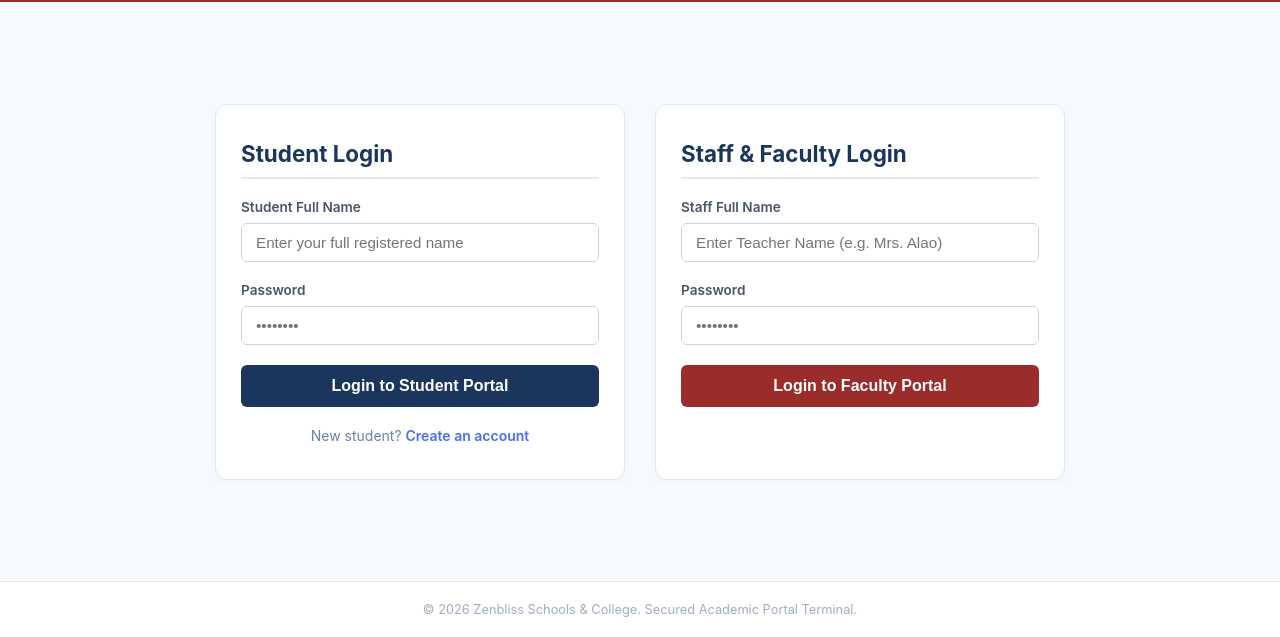
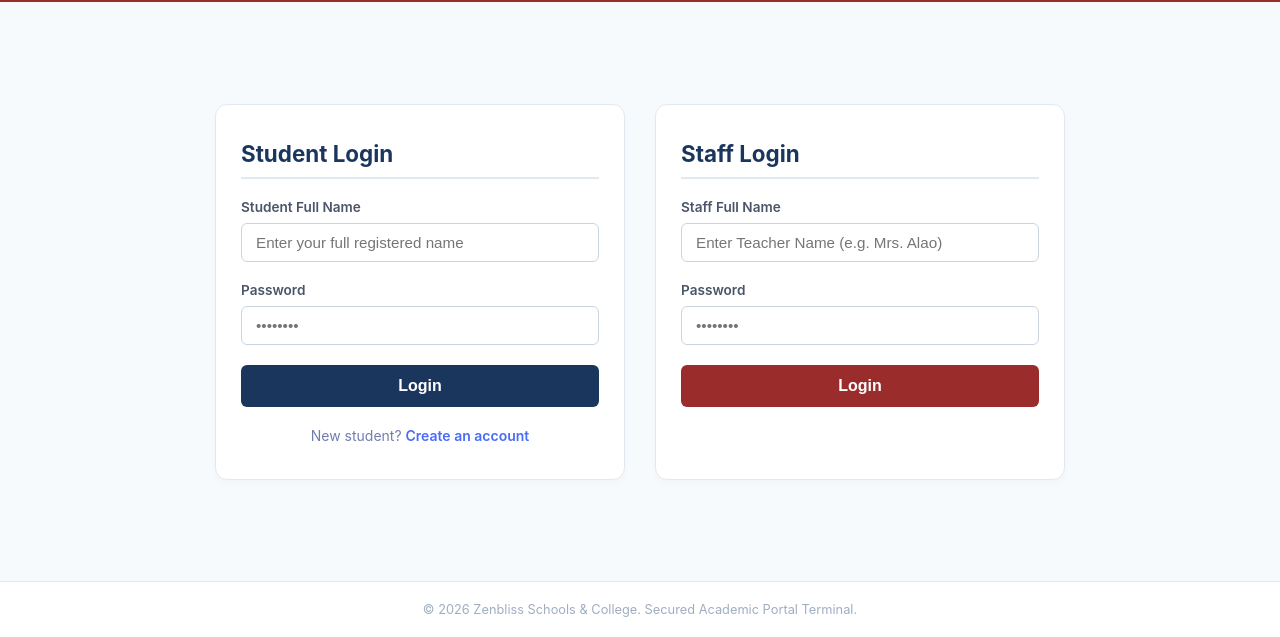
Before and after one commit to OGUNJOBIMUSTOPHA/zenbliss-portal, a website: page index.html in a window 1280 px wide. Shown: the part 163-800 px from the top of the page. Drawn offline with nearby package versions, Linux system fonts and the light colour scheme.

Commit message:
sync changes

```diff
--- a/index.html
+++ b/index.html
@@ -187,7 +187,7 @@
                         <label for="student-pass">Password</label>
                         <input type="password" id="student-pass" placeholder="••••••••" required>
                     </div>
-                    <button type="submit" class="btn-submit">Login to Student Portal</button>
+                    <button type="submit" class="btn-submit">Login</button>
                 </form>
                 <div class="register-link"
                     style="text-align: center; margin-top: 20px; font-size: 14px; color: #707eae;">
@@ -198,7 +198,7 @@
             </div>
 
             <div class="login-card">
-                <h3>Staff & Faculty Login</h3>
+                <h3>Staff Login</h3>
                 <form onsubmit="handleTeacherLogin(event); return false;">
                     <div class="form-group">
                         <label for="teacher-name">Staff Full Name</label>
@@ -208,7 +208,7 @@
                         <label for="teacher-pass">Password</label>
                         <input type="password" id="teacher-pass" placeholder="••••••••" required>
                     </div>
-                    <button type="submit" class="btn-submit teacher-btn">Login to Faculty Portal</button>
+                    <button type="submit" class="btn-submit teacher-btn">Login</button>
                 </form>
             </div>
 
```
